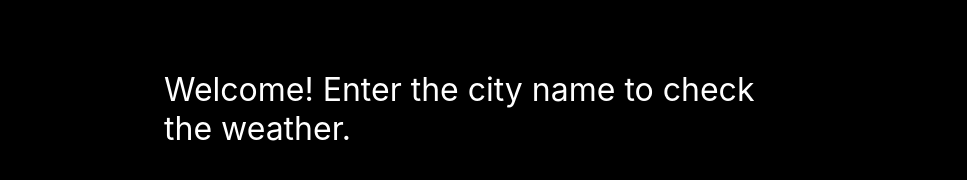
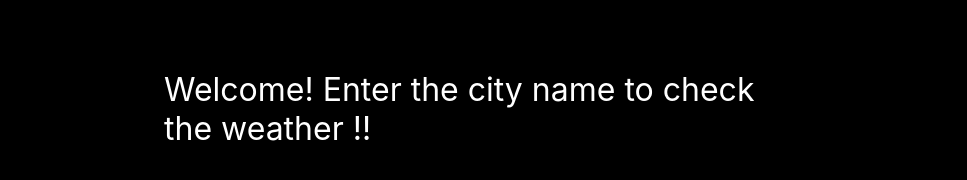
Before and after one commit to 69kazu69/weather-with-react, a React (Create React App) app: page / in a window 1280 px wide. Shown: the part 332-512 px from the top of the page, without its empty margins (156-1123 px from the left). Built offline with nearby package versions, Linux system fonts and the light colour scheme.

Commit message:
gh installed

```diff
--- a/package.json
+++ b/package.json
@@ -34,5 +34,8 @@
       "last 1 firefox version",
       "last 1 safari version"
     ]
+  },
+  "devDependencies": {
+    "gh-pages": "^3.2.3"
   }
 }
--- a/src/App.js
+++ b/src/App.js
@@ -33,7 +33,7 @@ function App() {
       <input className='search' value = {city} onChange = {(e) => {setCity(e.target.value)}} onKeyPress={keyHandler} />
       {typeof data.main === "undefined" ? (
         <div className='start'>
-        Welcome! Enter the city name to check the weather.
+        {data.cod === "404" ? "City not Found !!" : "Welcome! Enter the city name to check the weather !!"}
       </div>
         )
         :
```
Also changed, not shown: 1 other file (tests, documents, lock files or other folders).
